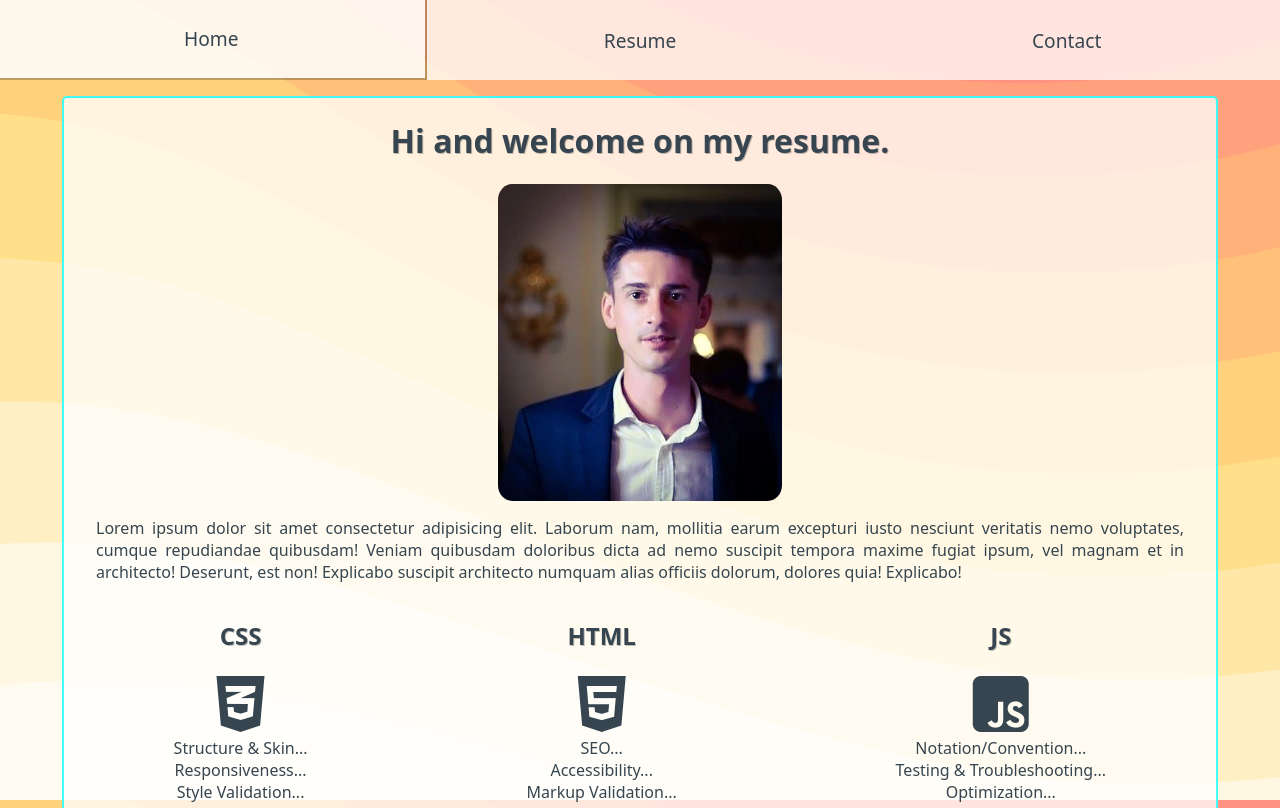
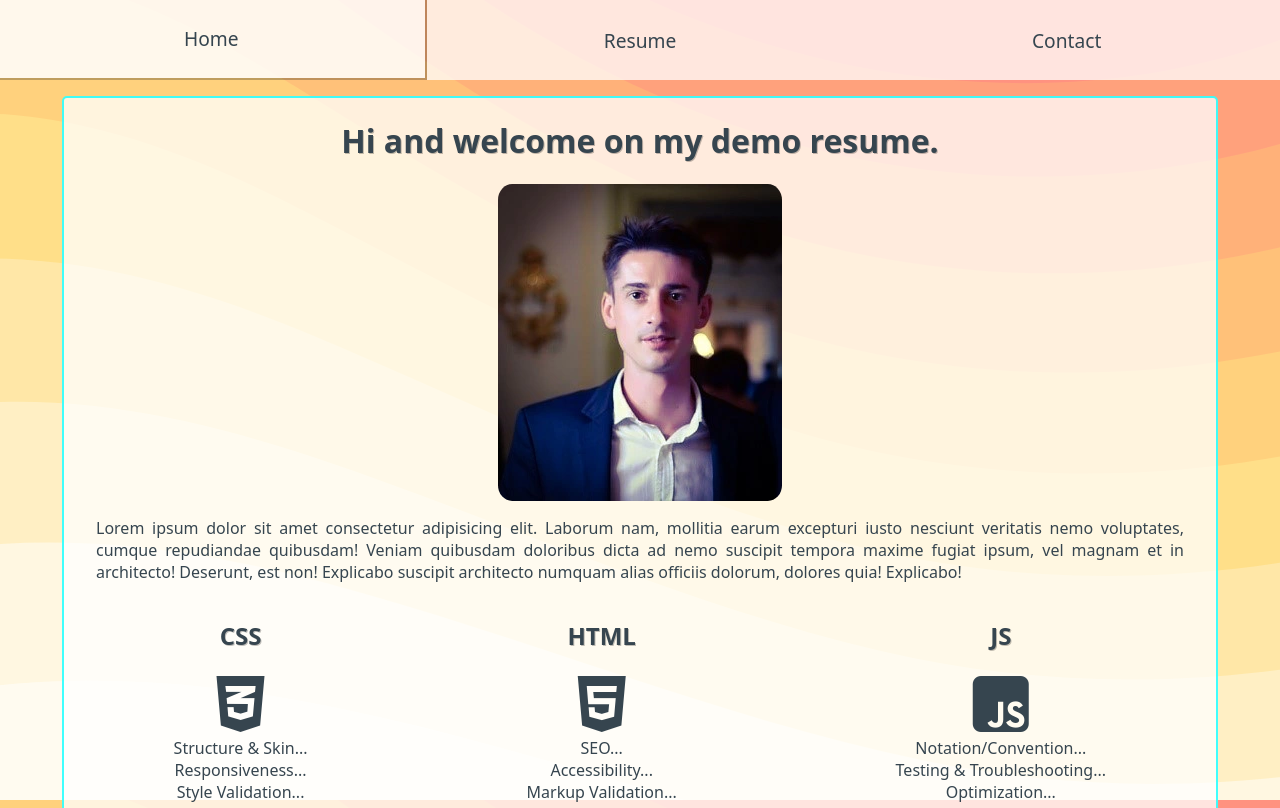
Before and after one commit to PierreNV/resume, a website built with Parcel: page index.html in a window 1280 px wide. Shown: the top 808 px of the page. Built offline with nearby package versions, Linux system fonts and the light colour scheme.

Commit message:
Update index.html

```diff
--- a/index.html
+++ b/index.html
@@ -69,7 +69,7 @@
 			<div
 				class="main container-borders container-bg toggle-target"
 				data-aos="zoom-in">
-				<h1>Hi and welcome on my resume.</h1>
+				<h1>Hi and welcome on my demo resume.</h1>
 				<div>
 					<picture>
 						<source
```
